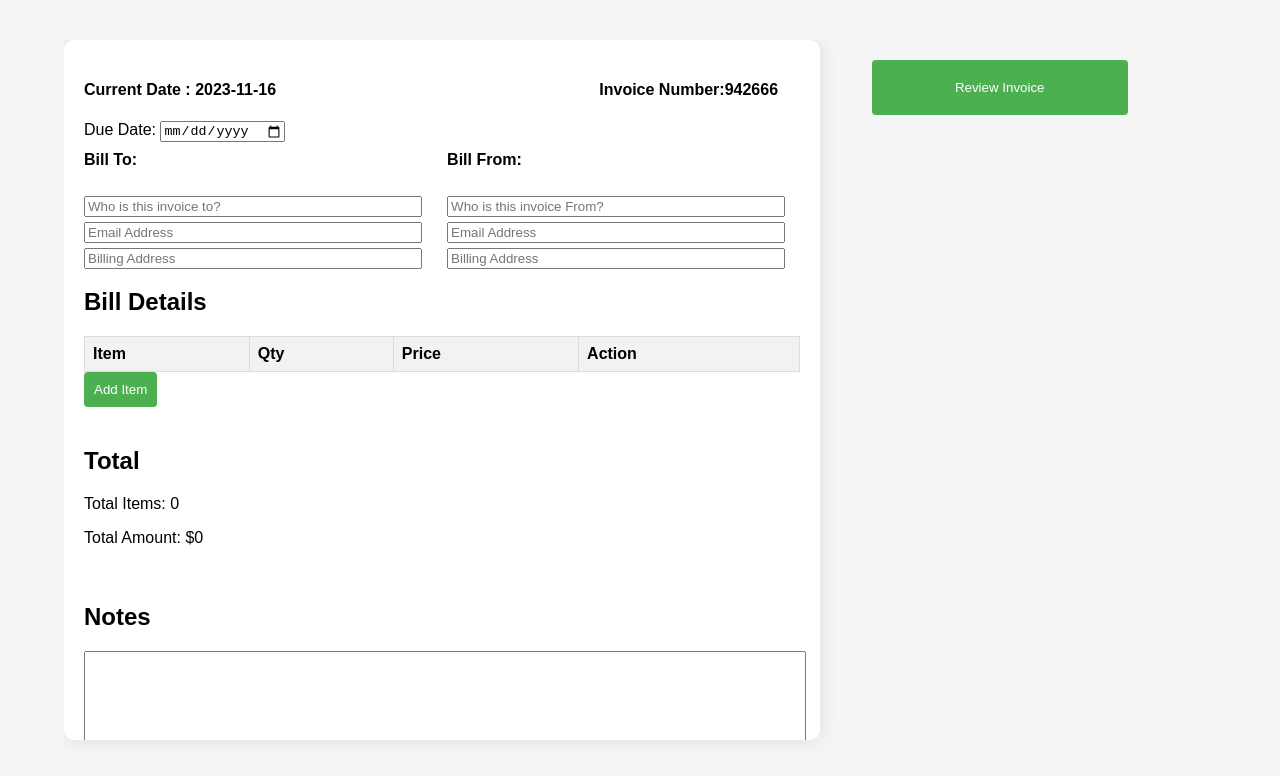
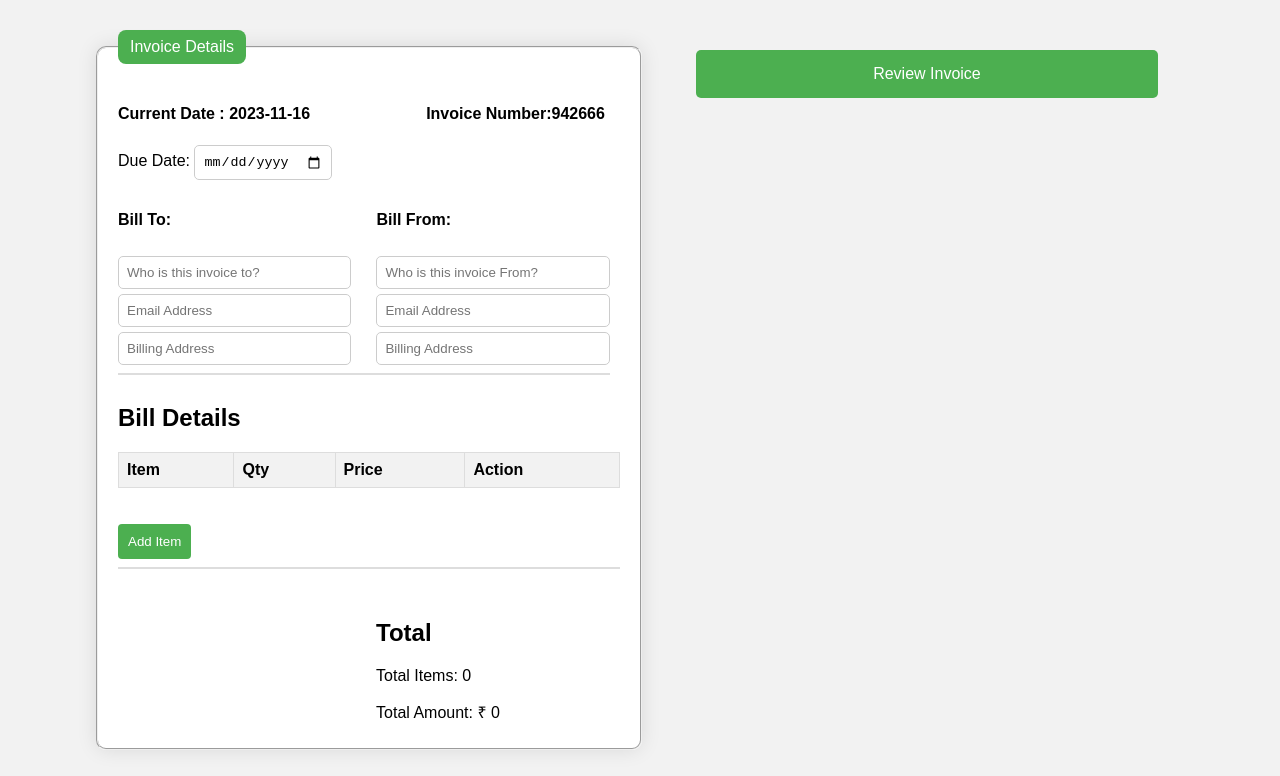
Before and after one commit to jaitensahu/team3MCT4, a browser extension: page invoiceGeneratorByAnkit/index.html in a window 1280 px wide. Drawn offline with Linux system fonts and the light colour scheme.

Commit message:
Add files via upload

```diff
--- a/invoiceGeneratorByAnkit/index.html
+++ b/invoiceGeneratorByAnkit/index.html
@@ -14,13 +14,15 @@
     <div class="container">
       <form class="mainForm" id="downloadPDF">
         <div class="row">
-          <div class="card1" id="card1">
+          <!-- <div class="card1" id="card1"> -->
+            <fieldset class="card1" id="card1">
+              <legend>Invoice Details</legend>
             <div class="dateInvoice">
               <div class="dateSection">
                 <div class="currentDate">
                   <h4 id="curnDate">Current Date</h4>
                 </div>
-                <div class="dueDate">
+                <div class="dueDate section">
                   <label for="datePicker">Due Date: </label>
                   <input type="date" id="datePicker" name="datePicker" />
                 </div>
@@ -29,7 +31,8 @@
                 <h4 id="invoiceNum">Invoice Number:</h4>
               </div>
             </div>
-            <div class="billSection">
+            <br><br>
+            <div class="billSection section">
               <div class="billTo">
                 <h4>Bill To:</h4>
                 <input
@@ -66,6 +69,7 @@
                   id="billFromAddress"
                 />
               </div>
+
             </div>
             <div class="section">
               <h2>Bill Details</h2>
@@ -82,20 +86,21 @@
                   <!-- Bill details will be added dynamically here -->
                 </tbody>
               </table>
+              <br><br>
               <button onclick="addItem()">Add Item</button>
             </div>
 
-            <div class="section">
+            <div class="section total-section">
               <h2>Total</h2>
               <p>Total Items: <span id="totalItems">0</span></p>
-              <p>Total Amount: $<span id="totalAmount">0</span></p>
+              <p>Total Amount: ₹ <span id="totalAmount">0</span></p>
             </div>
 
             <div class="section">
               <h2>Notes</h2>
               <textarea id="notes"></textarea>
             </div>
-          </div>
+            </fieldset>
           <div class="card2">
             <button
               class="reviewInvoice"
--- a/invoiceGeneratorByAnkit/script.js
+++ b/invoiceGeneratorByAnkit/script.js
@@ -131,7 +131,7 @@ function generateBillContent() {
 
     Bill Details:<br/>
     Total Items: ${document.getElementById("totalItems").innerText}<br/>
-    Total Amount: $${document.getElementById("totalAmount").innerText}<br/>
+    Total Amount: ₹ ${document.getElementById("totalAmount").innerText}<br/>
 
     Notes:<br/>
     ${document.getElementById("notes").value}<br/>
@@ -172,7 +172,7 @@ function generateDownloadContent() {
 
   Bill Details:
   Total Items: ${document.getElementById("totalItems").innerText}
-  Total Amount: $${document.getElementById("totalAmount").innerText}
+  Total Amount: ₹ ${document.getElementById("totalAmount").innerText}
 
   Notes:
   ${document.getElementById("notes").value}
@@ -219,7 +219,7 @@ function generateQRCodeWithQrcode() {
 
 
     Total Items: ${document.getElementById("totalItems").innerText}
-    Total Amount: $${document.getElementById("totalAmount").innerText}
+    Total Amount: ₹ ${document.getElementById("totalAmount").innerText}
     `;
   console.log(content);
 
--- a/invoiceGeneratorByAnkit/styles.css
+++ b/invoiceGeneratorByAnkit/styles.css
@@ -7,20 +7,28 @@ body {
   justify-content: center;
   align-items: center;
   height: 100vh;
+  background: #f2f2f2;
 }
 
 .container {
+  /* margin-top: 30px; */
   width: 90%;
-  height: 90vh;
+  /* height: 90vh; */
+  min-height: 100vh;
   overflow: hidden;
+
 }
 
 .mainForm {
+  margin-top: 30px;
+  margin-left: 30px;
   display: flex;
   width: 97%;
-  height: 700px;
+  /* height: 700px; */
+  height: 90vh;
   justify-content: space-between;
   align-items: center;
+  border-radius: 10px;
 }
 
 .row {
@@ -41,6 +49,7 @@ body {
   box-shadow: 0px 0px 20px rgba(0, 0, 0, 0.1);
   transition: box-shadow 0.3s;
   overflow: auto;
+  padding: 20px;
 }
 
 .card1:hover {
@@ -202,3 +211,108 @@ textarea {
   color: black;
   text-decoration: none;
 }
+
+input[type="text"],
+input[type="number"],
+input[type="date"] {
+  padding: 8px;
+  border-radius: 5px;
+  border: 1px solid #ccc;
+}
+
+textarea {
+  padding: 8px;
+  border-radius: 5px;
+  border: 1px solid #ccc;
+}
+
+.total-section {
+  margin-left: auto;
+  padding: 20px;
+  margin-right: 100px;
+}
+
+.reviewInvoice {
+  background-color: #4caf50;
+  color: #ffffff;
+  padding: 15px 30px;
+  font-size: 16px;
+  border: none;
+  border-radius: 5px;
+  cursor: pointer;
+  transition: background-color 0.3s ease;
+}
+
+.reviewInvoice:hover {
+  background-color: #45a049;
+}
+
+.section {
+  margin-bottom: 20px;
+  position: relative;
+}
+
+.section::after {
+  content: "";
+  display: block;
+  position: absolute;
+  bottom: -10px;
+  left: 0;
+  width: 100%;
+  height: 2px;
+  background-color: #ddd;
+}
+
+.section:last-child::after {
+  content: none;
+}
+
+
+fieldset legend {
+  background-color: #4CAF50;
+  color: white;
+  padding: 8px 12px;
+  border-radius: 8px;
+}
+
+
+@media only screen and (max-width: 600px) {
+  .mainForm {
+    flex-direction: column;
+  }
+
+  .mainForm {
+    margin: 10px;
+    overflow-x: auto;
+  }
+  .card1,
+  .card2 {
+    width: 100%;
+    margin: 0;
+  }
+}
+@media only screen and (min-width: 601px) and (max-width: 1024px) {
+  .mainForm {
+    flex-direction: column;
+    overflow-x: auto;
+  }
+  .mainForm {
+    margin: 15px;
+  }
+
+  .card1,
+  .card2 {
+    width: 100%;
+  }
+}
+
+@media only screen and (min-width: 1025px) {
+  .mainForm {
+    flex-direction: row;
+  }
+
+  .card1,
+  .card2 {
+    width: 48%;
+  }
+}
```
